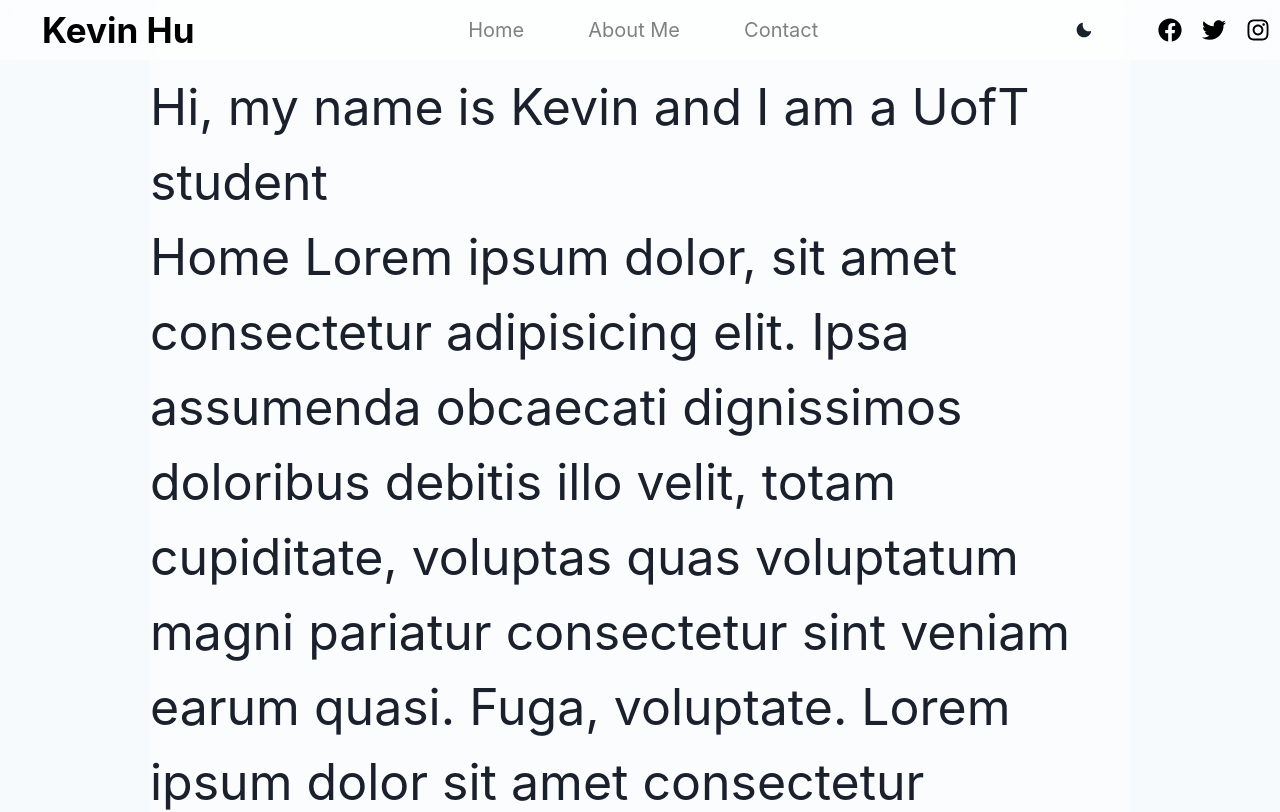
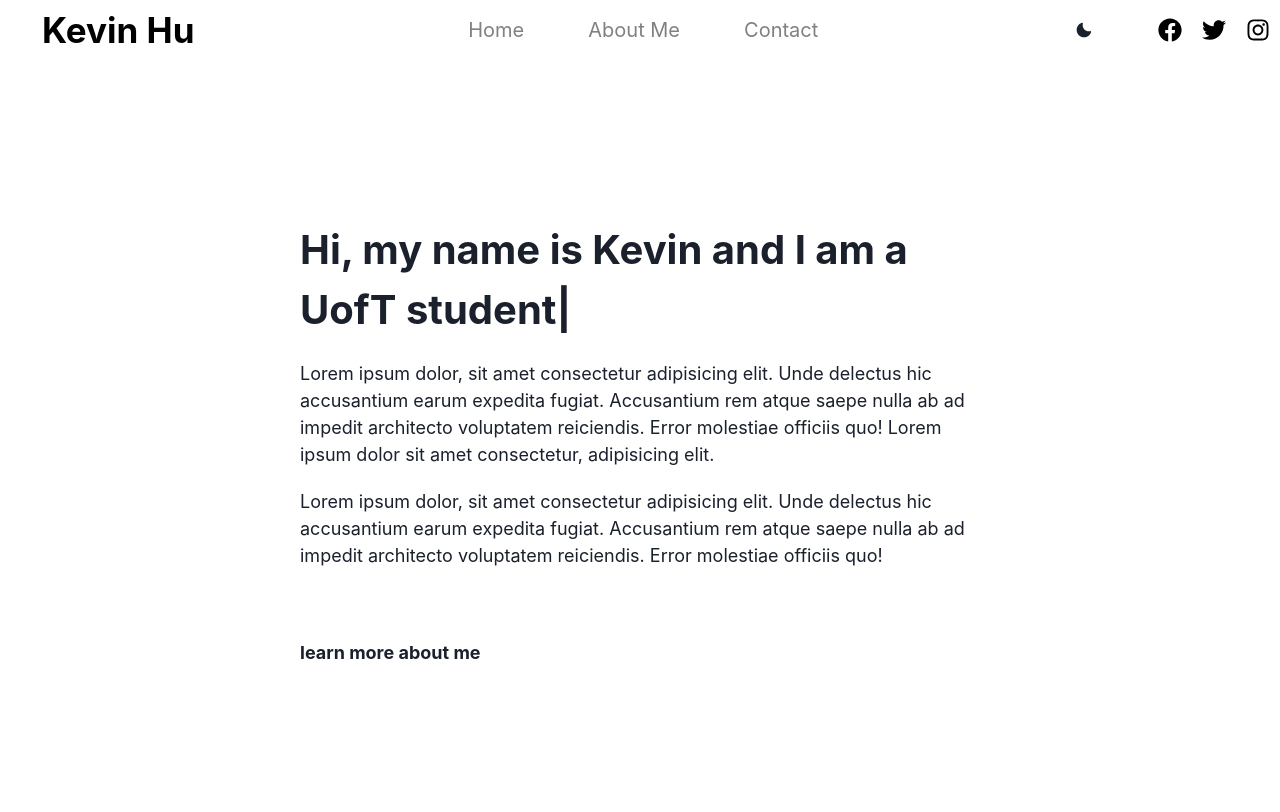
Before and after one commit to kev0921/personal-website, a React (Vite) app: page / in a window 1280 px wide. Shown: the top 812 px of the page. Built offline with nearby package versions, Linux system fonts and the light colour scheme.

Commit message:
fixed darkmode transition and added intro outline

```diff
--- /dev/null
+++ b/src/components/Introduction.jsx
@@ -0,0 +1,25 @@
+import { SimpleGrid, Box, useColorMode, Text } from "@chakra-ui/react";
+import React, { useState, useEffect } from "react";
+
+const Introduction = () => {
+    const { colorMode, toggleColorMode } = useColorMode();
+
+    return (
+        <Box mt="10px" fontWeight="normal" fontSize="18px" pt="10px">
+            <Text mb={5}>
+                Lorem ipsum dolor, sit amet consectetur adipisicing elit. Unde delectus hic accusantium earum expedita fugiat. Accusantium rem atque saepe nulla ab ad impedit architecto voluptatem reiciendis. Error molestiae officiis quo!
+                Lorem ipsum dolor sit amet consectetur, adipisicing elit.
+            </Text>
+
+            <Text>
+                Lorem ipsum dolor, sit amet consectetur adipisicing elit. Unde delectus hic accusantium earum expedita fugiat. Accusantium rem atque saepe nulla ab ad impedit architecto voluptatem reiciendis. Error molestiae officiis quo!
+            </Text>
+
+            <Box mt={70} fontWeight="bold">
+            <a href="/About">learn more about me</a>
+            </Box>
+        </Box>
+    );
+}
+
+export default Introduction;
--- a/src/components/Navbar.jsx
+++ b/src/components/Navbar.jsx
@@ -8,11 +8,9 @@ export default function Navbar() {
 
   const navStyles = {
     position: "fixed",
-    bg: colorMode === "dark" ? "rgba(0, 0, 0, 0.7)" : "rgba(255, 255, 255, 0.5)",
     height: "60px",
     width: "100%",
     backdropFilter: "blur(10px)",
-    transition: "color, background-color 0.3s ease-out!important"
   }
 
   const iconStyles = {
--- a/src/layouts/RootLayout.jsx
+++ b/src/layouts/RootLayout.jsx
@@ -1,15 +1,17 @@
 import { Outlet } from "react-router-dom"
 import Navbar from "../components/Navbar"
-import { Grid, GridItem } from "@chakra-ui/react"
+import { Grid, GridItem, useColorMode} from "@chakra-ui/react"
 
 export default function RootLayout() {
+  const { colorMode, toggleColorMode } = useColorMode();
+
   return (
-    <Grid templateColumns="repeat(3, 1fr)" bg="gray.50">
+    <Grid templateColumns="repeat(3, 1fr)" bg={colorMode === "dark" ? "black" : "white"} transition="color, background-color 0.3s ease!important" >
       <GridItem colSpan="3">
-        <Navbar />
+        <Navbar bg={colorMode === "dark" ? "rgba(0, 0, 0, 0.7)" : "rgba(255, 255, 255, 0.5)"}/>
       </GridItem>
       <GridItem colSpan="3">
-        <Outlet />
+        <Outlet/>
       </GridItem>
     </Grid>
   )
--- a/src/main.jsx
+++ b/src/main.jsx
@@ -2,7 +2,7 @@ import React from 'react'
 import ReactDOM from 'react-dom/client'
 import App from './App'
 
-import { ChakraProvider } from '@chakra-ui/react'
+import { ChakraProvider, ColorModeScript } from '@chakra-ui/react'
 
 ReactDOM.createRoot(document.getElementById('root')).render(
   <React.StrictMode>
--- a/src/pages/Home.jsx
+++ b/src/pages/Home.jsx
@@ -1,9 +1,11 @@
 import { SimpleGrid, Box, useColorMode } from "@chakra-ui/react";
 import React, { useState, useEffect } from "react";
+import Introduction from "../components/Introduction";
 
 export default function Home() {
   const { colorMode, toggleColorMode } = useColorMode();
 
+// TYPING ANIMATION
   const TypingAnimation = () => {
     const text = "Hi, my name is Kevin and I am a UofT student";
     const [typedText, setTypedText] = useState("");
@@ -42,17 +44,15 @@ export default function Home() {
       </div>
     );
   };
+  // TYPING ANIMATION
 
 
   return (
-    <Box ml="150px" mr = "150px" fontSize="50px" pt="70px" bg={colorMode === "dark" ? "black" : "rgba(255, 255, 255, 0.5)"} transition="color, background-color 0.3s ease-out!important">
-      <TypingAnimation />
-      Home
-      Lorem ipsum dolor, sit amet consectetur adipisicing elit. Ipsa assumenda obcaecati dignissimos doloribus debitis illo velit, totam cupiditate, voluptas quas voluptatum magni pariatur consectetur sint veniam earum quasi. Fuga, voluptate.
-      Lorem ipsum dolor sit amet consectetur adipisicing elit. Nulla odit culpa nostrum qui dignissimos nesciunt laborum dolorum quae eveniet architecto quas officiis vel velit quis, ipsa blanditiis quibusdam! Doloremque, perferendis.
-      Lorem ipsum, dolor sit amet consectetur adipisicing elit. Porro ex aliquam voluptate minima nobis in, commodi a expedita sint veritatis. Minima totam porro non aliquid provident quasi tempora, fugiat ab?
-      Lorem ipsum dolor sit, amet consectetur adipisicing elit. Aperiam, natus inventore similique vero, temporibus amet in recusandae esse velit eos ipsa quasi accusamus labore laudantium obcaecati aliquid ea fuga vel!
-      Lorem, ipsum dolor sit amet consectetur adipisicing elit. Ipsum libero, quod qui, quam optio amet, vitae consequatur illum expedita quibusdam ut debitis laborum incidunt saepe dolorum laudantium maxime? Quibusdam, adipisci!
+    <Box mt="150px" ml="250px" mr = "250px" p="50px" fontSize="40px" pt="70px"
+    fontWeight="bold">
+      <TypingAnimation/>
+      <Introduction></Introduction>
     </Box>
+
   )
 }
```
